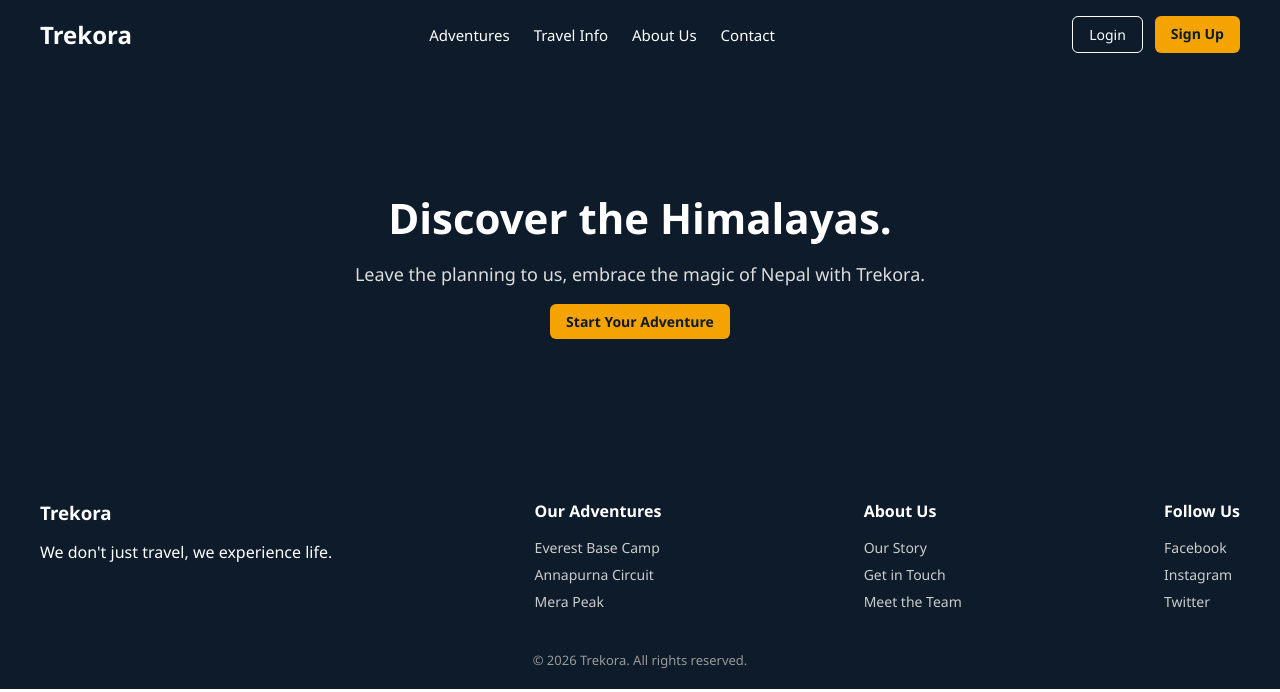
After one commit to sampada596/trekora, a Django app: page / in a window 1280 px wide. The commit adds this page. Shown: the top 692 px of the page. Run offline with Django 5.2, Linux system fonts and the light colour scheme.

Commit message:
Add home page view, URLs, and hero section

```diff
--- a/config/urls.py
+++ b/config/urls.py
@@ -15,8 +15,9 @@ Including another URLconf
     2. Add a URL to urlpatterns:  path('blog/', include('blog.urls'))
 """
 from django.contrib import admin
-from django.urls import path
+from django.urls import path, include
 
 urlpatterns = [
     path('admin/', admin.site.urls),
+    path('', include('core.urls')),
 ]
--- /dev/null
+++ b/core/urls.py
@@ -0,0 +1,6 @@
+from django.urls import path
+from . import views
+
+urlpatterns = [
+    path('', views.home, name='home'),
+]
--- a/core/views.py
+++ b/core/views.py
@@ -1,3 +1,4 @@
 from django.shortcuts import render
 
-# Create your views here.
+def home(request):
+    return render(request, 'home.html')
--- a/static/css/style.css
+++ b/static/css/style.css
@@ -107,3 +107,22 @@ body {
     font-size: 13px;
     color: #999;
 }
+
+/* Hero */
+.hero {
+    background: #0d1b2a;
+    color: #fff;
+    text-align: center;
+    padding: 120px 20px;
+}
+
+.hero h1 {
+    font-size: 42px;
+    margin-bottom: 16px;
+}
+
+.hero p {
+    font-size: 18px;
+    margin-bottom: 24px;
+    color: #ddd;
+}
--- /dev/null
+++ b/templates/home.html
@@ -0,0 +1,13 @@
+{% extends "base.html" %}
+
+{% block title %}Trekora - Home{% endblock %}
+
+{% block content %}
+
+<section class="hero">
+    <h1>Discover the Himalayas.</h1>
+    <p>Leave the planning to us, embrace the magic of Nepal with Trekora.</p>
+    <a href="#" class="btn-filled">Start Your Adventure</a>
+</section>
+
+{% endblock %}
```
